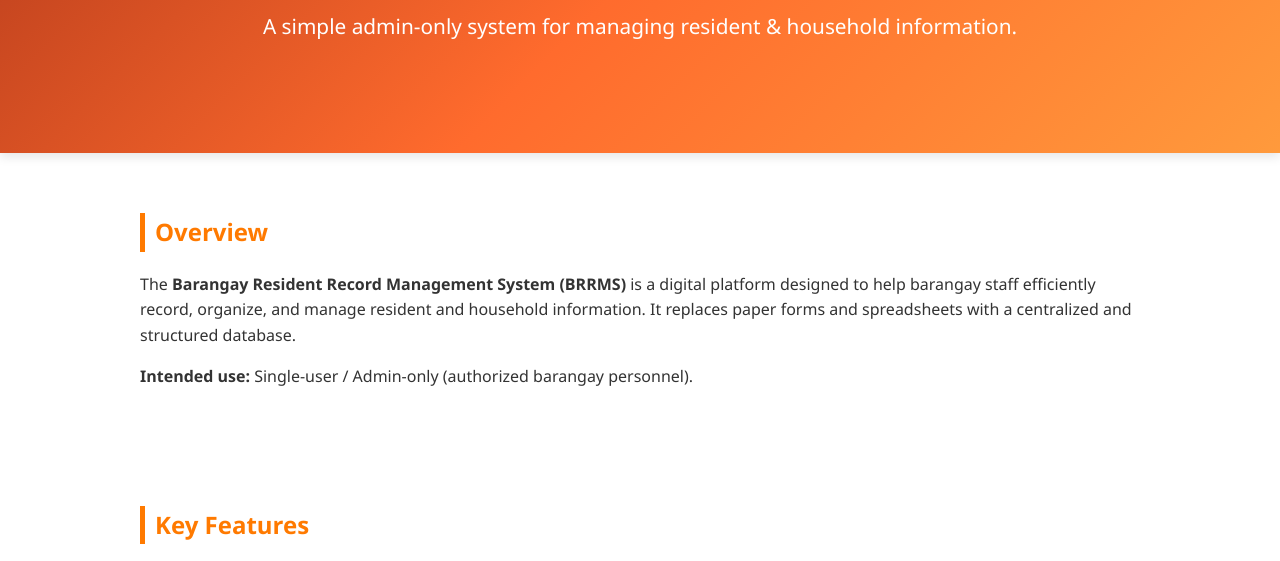
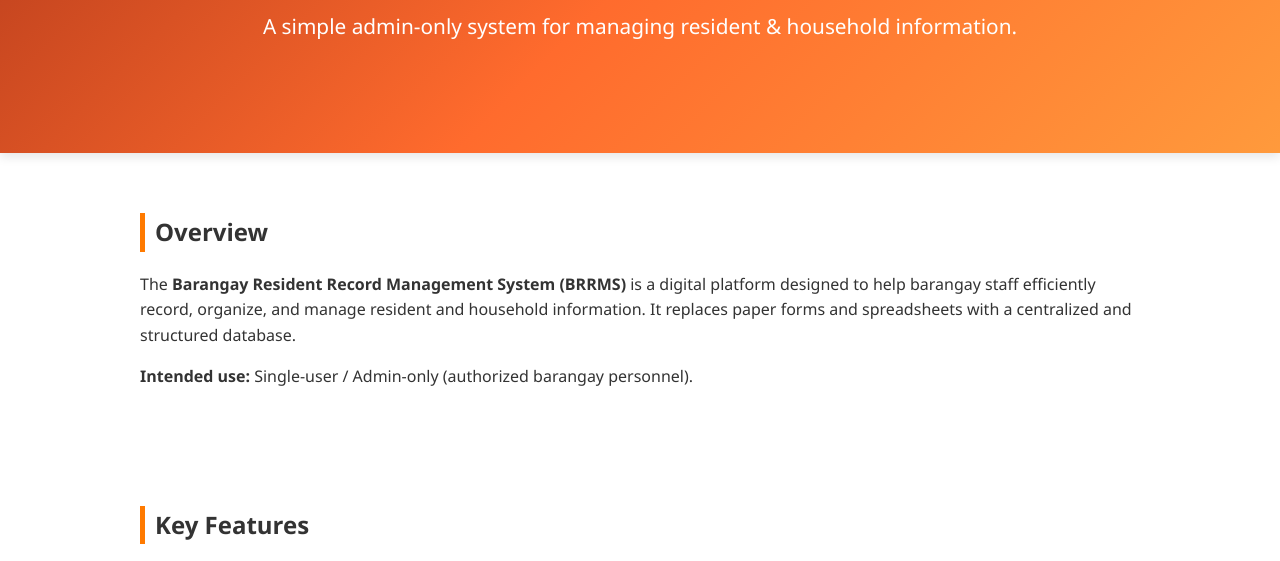
Before and after one commit to yasminekatebolivar-hash/Project-Management, a plain HTML site: page index.html in a window 1280 px wide. Shown: the part 220-781 px from the top of the page. Drawn offline with Linux system fonts and the light colour scheme.

Commit message:
Update index.html

```diff
--- a/index.html
+++ b/index.html
@@ -40,7 +40,7 @@
     }
 
     h2 {
-      color: #ff7a00;
+      color: 135deg, #b3391b, #ff6b2d, #ff9a3c;
       border-left: 5px solid #ff7a00;
       padding-left: 10px;
     }
```
